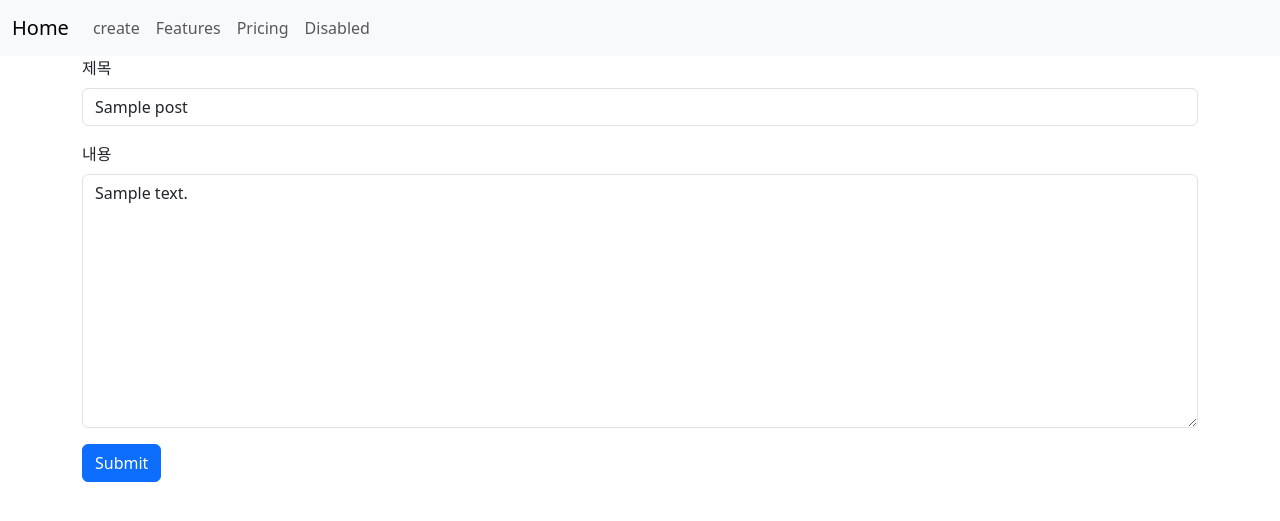
After one commit to JunBeomPark1120/board, a Django app: template posts/templates/edit.html in a window 1280 px wide. The commit adds this page. Shown: the top 521 px of the page. Run offline with Django 4.2, Linux system fonts and the light colour scheme; the template is opened without the code that fills it: most values are stand-ins (such as "Sample title", 1, 10 or a date in 2020).

Commit message:
Update 기능 구현

```diff
--- a/posts/templates/detail.html
+++ b/posts/templates/detail.html
@@ -12,6 +12,7 @@
         <div class="card-footer">
             <p>{{post.created_at}}</p>
             <a href="{% url 'posts:delete' id=post.id %}" class="btn btn-danger">delete</a>
+            <a href="{% url 'posts:edit' id=post.id %}" class="btn btn-warning">edit</a>
         </div>
     </div>
 
--- /dev/null
+++ b/posts/templates/edit.html
@@ -0,0 +1,21 @@
+{% extends 'base.html' %}
+
+{% block content%}
+
+<form action="{% url 'posts:update' id=post.id %}" method="POST">
+    {% csrf_token %}
+    <div class="mb-3">
+      <label for="title" class="form-label">제목</label>
+      <input type="text" class="form-control" id="title" name="title" value="{{post.title}}">
+    </div>
+
+    <div class="mb-3">
+      <label for="content" class="form-label">내용</label>
+      <!--<input type="password" class="form-control" id="exampleInputPassword1">-->
+      <textarea class="form-control" name="content" id="content" cols="30" rows="10" name="content">{{post.content}}</textarea>
+    </div>
+
+    <button type="submit" class="btn btn-primary">Submit</button>
+</form>
+
+{% endblock %}
--- a/posts/urls.py
+++ b/posts/urls.py
@@ -13,5 +13,9 @@ urlpatterns = [
     path('create/', views.create, name='create'),
 
     # Delete
-    path('<int:id>/delete/', views.delete, name='delete')
+    path('<int:id>/delete/', views.delete, name='delete'),
+
+    # Update
+    path('<int:id>/edit/', views.edit, name='edit'),
+    path('<int:id>/update/', views.update, name='update'),
 ]
```
Also changed, not shown: posts/views.py (+22 -0 lines).
